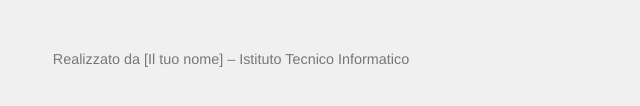
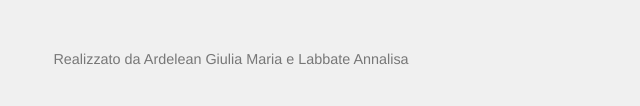
Before and after one commit to MikittaNanami/MikittaNanami.github.io, a plain HTML site: page index.html in a window 1280 px wide. Shown: the part 992-1098 px from the top of the page, 409-1049 px from the left. Drawn offline with Linux system fonts and the light colour scheme.

Commit message:
Update index.html

```diff
--- a/index.html
+++ b/index.html
@@ -61,7 +61,7 @@
 </p>
 
 <footer>
-    Realizzato da [Il tuo nome] – Istituto Tecnico Informatico
+    Realizzato da Ardelean Giulia Maria e Labbate Annalisa
 </footer>
 
 </body>
```
